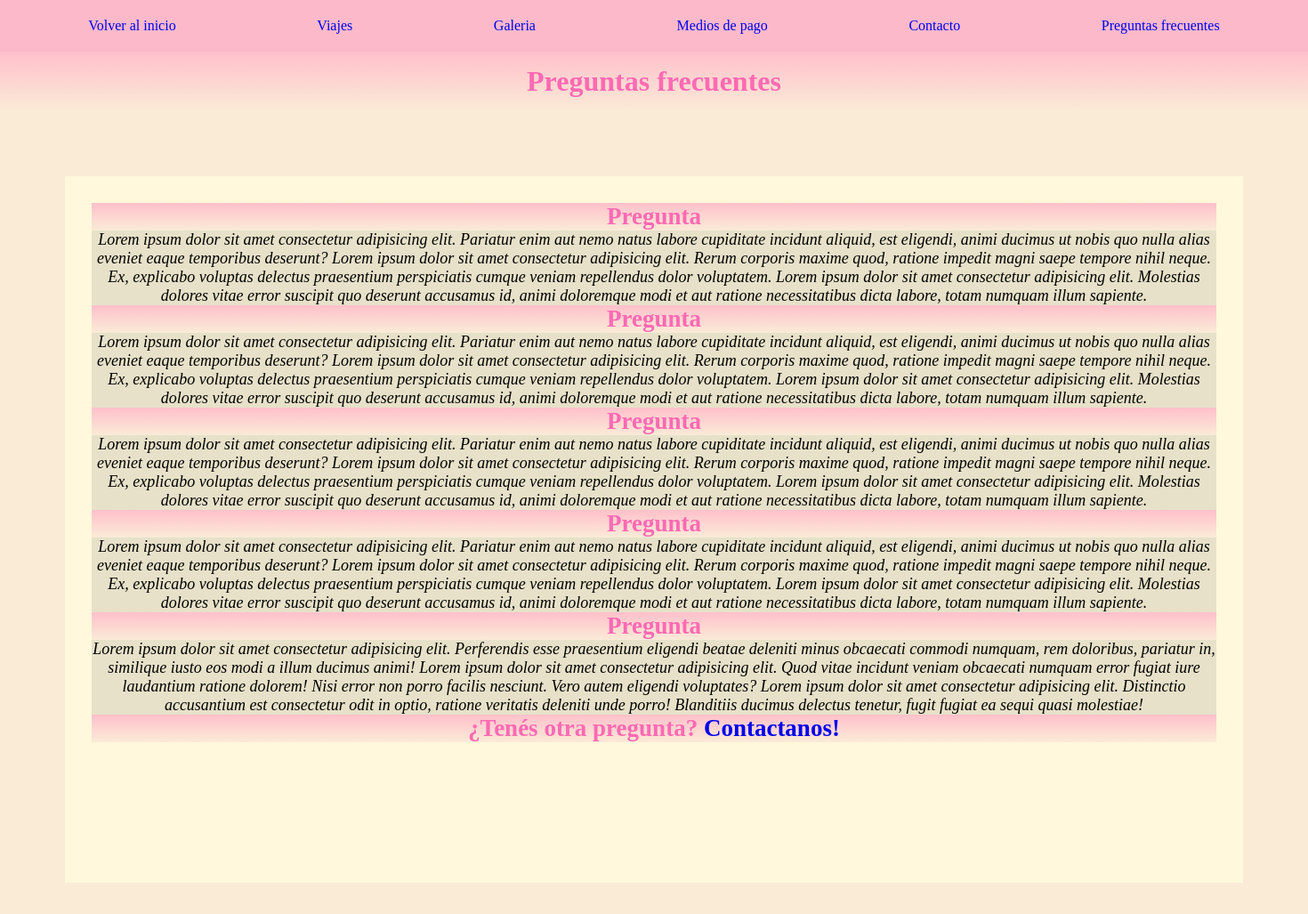
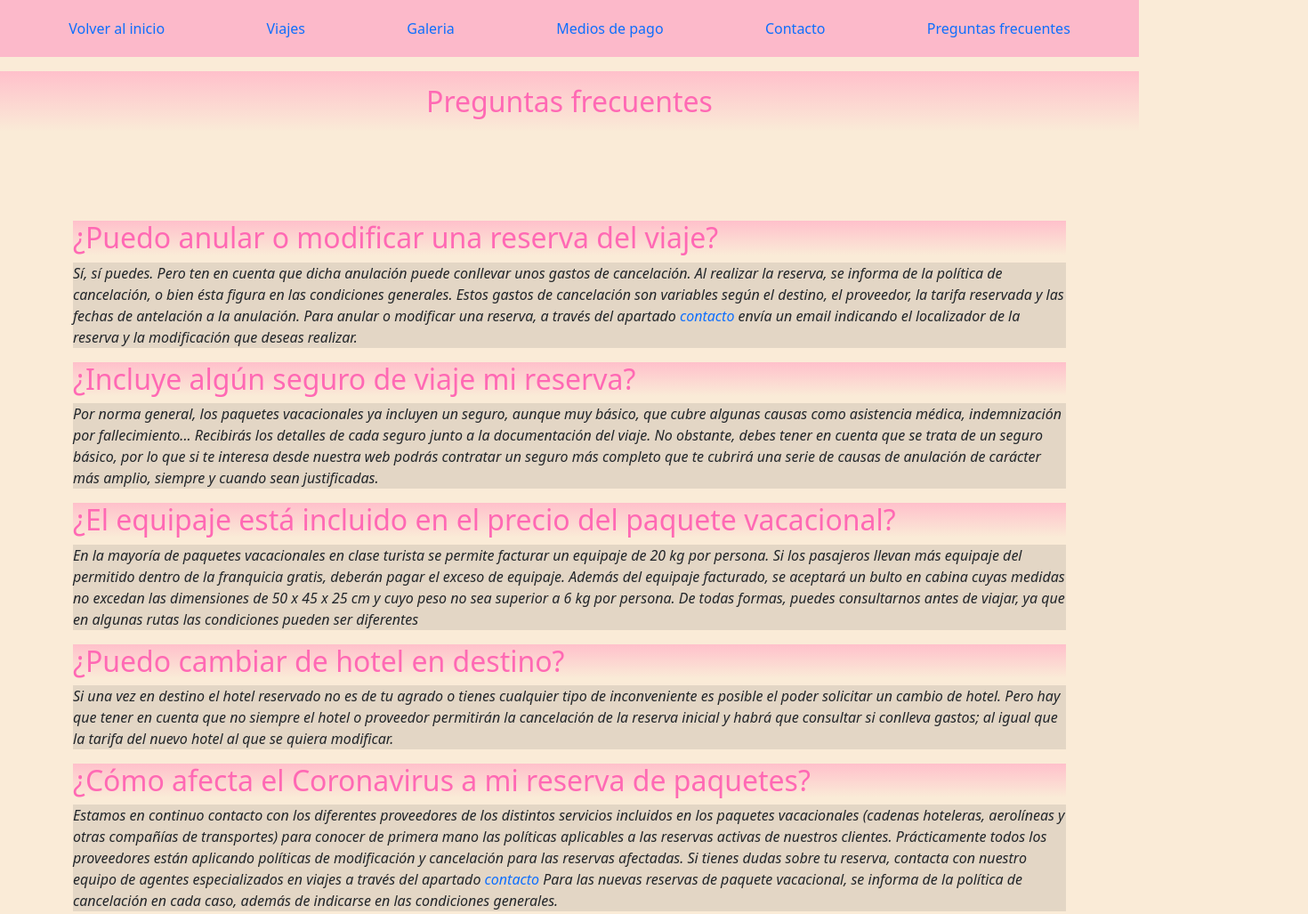
Before and after one commit to mariavictoriairazabal/idea-irazabal, a plain HTML site: page pages/preguntas.html in a window 1280 px wide. Shown: the top 1027 px of the page at 89% size, 1470 px wide, since content can reach past the window. Drawn offline with nearby package versions, Linux system fonts and the light colour scheme.

Commit message:
actualizacion de contenido + bootstrap

```diff
--- a/pages/preguntas.html
+++ b/pages/preguntas.html
@@ -5,6 +5,7 @@
     <meta http-equiv="X-UA-Compatible" content=link"IE=edge">
     <meta name="viewport" content="width=device-width, initial-scale=1.0">
 
+    <link rel="stylesheet" href="https://cdn.jsdelivr.net/npm/bootstrap@5.2.0/dist/css/bootstrap.min.css">
     <link rel="stylesheet" href="../style/style.css">
 
     <title>Preguntas frecuentes</title>
@@ -24,26 +25,40 @@
     </header>
     <main>
         <h1 class="align">Preguntas frecuentes</h1>
-            <div class="caja2">
+            <div class="container">
             <article>
-                <h2>Pregunta</h2>
-                <p>Lorem ipsum dolor sit amet consectetur adipisicing elit. Pariatur enim aut nemo natus labore cupiditate incidunt aliquid, est eligendi, animi ducimus ut nobis quo nulla alias eveniet eaque temporibus deserunt? Lorem ipsum dolor sit amet consectetur adipisicing elit. Rerum corporis maxime quod, ratione impedit magni saepe tempore nihil neque. Ex, explicabo voluptas delectus praesentium perspiciatis cumque veniam repellendus dolor voluptatem. Lorem ipsum dolor sit amet consectetur adipisicing elit. Molestias dolores vitae error suscipit quo deserunt accusamus id, animi doloremque modi et aut ratione necessitatibus dicta labore, totam numquam illum sapiente.</p>
+                <h2>¿Puedo anular o modificar una reserva del viaje?</h2>
+                <p>Sí, sí puedes. Pero ten en cuenta que dicha anulación puede conllevar unos gastos de cancelación. Al realizar la reserva, se informa de la política de cancelación, o bien ésta figura en las condiciones generales.
+                    Estos gastos de cancelación son variables según el destino, el proveedor, la tarifa reservada y las fechas de antelación a la anulación.
+
+                    Para anular o modificar una reserva, a través del apartado <a href="./contacto.html">contacto</a> envía un email indicando el localizador de la reserva y la modificación que deseas realizar.</p>
             </article>
             <article>
-                <h2>Pregunta</h2>
-                <p>Lorem ipsum dolor sit amet consectetur adipisicing elit. Pariatur enim aut nemo natus labore cupiditate incidunt aliquid, est eligendi, animi ducimus ut nobis quo nulla alias eveniet eaque temporibus deserunt? Lorem ipsum dolor sit amet consectetur adipisicing elit. Rerum corporis maxime quod, ratione impedit magni saepe tempore nihil neque. Ex, explicabo voluptas delectus praesentium perspiciatis cumque veniam repellendus dolor voluptatem. Lorem ipsum dolor sit amet consectetur adipisicing elit. Molestias dolores vitae error suscipit quo deserunt accusamus id, animi doloremque modi et aut ratione necessitatibus dicta labore, totam numquam illum sapiente.</p>
+                <h2>¿Incluye algún seguro de viaje mi reserva?</h2>
+                <p>Por norma general, los paquetes vacacionales ya incluyen un seguro, aunque muy básico, que cubre algunas causas como asistencia médica, indemnización por fallecimiento... Recibirás los detalles de cada seguro junto a la documentación del viaje.
+
+                    No obstante, debes tener en cuenta que se trata de un seguro básico, por lo que si te interesa desde nuestra web podrás contratar un seguro más completo que te cubrirá una serie de causas de anulación de carácter más amplio, siempre y cuando sean justificadas.</p>
             </article>
             <article>
-                <h2>Pregunta</h2>
-                <p>Lorem ipsum dolor sit amet consectetur adipisicing elit. Pariatur enim aut nemo natus labore cupiditate incidunt aliquid, est eligendi, animi ducimus ut nobis quo nulla alias eveniet eaque temporibus deserunt? Lorem ipsum dolor sit amet consectetur adipisicing elit. Rerum corporis maxime quod, ratione impedit magni saepe tempore nihil neque. Ex, explicabo voluptas delectus praesentium perspiciatis cumque veniam repellendus dolor voluptatem. Lorem ipsum dolor sit amet consectetur adipisicing elit. Molestias dolores vitae error suscipit quo deserunt accusamus id, animi doloremque modi et aut ratione necessitatibus dicta labore, totam numquam illum sapiente.</p>
+                <h2>¿El equipaje está incluido en el precio del paquete vacacional?</h2>
+                <p>En la mayoría de paquetes vacacionales en clase turista se permite facturar un equipaje de 20 kg por persona. Si los pasajeros llevan más equipaje del permitido dentro de la franquicia gratis, deberán pagar el exceso de equipaje.
+
+                    Además del equipaje facturado, se aceptará un bulto en cabina cuyas medidas no excedan las dimensiones de 50 x 45 x 25 cm y cuyo peso no sea superior a 6 kg por persona.
+
+                    De todas formas, puedes consultarnos antes de viajar, ya que en algunas rutas las condiciones pueden ser diferentes</p>
             </article>
             <article>
-                <h2>Pregunta</h2>
-                <p>Lorem ipsum dolor sit amet consectetur adipisicing elit. Pariatur enim aut nemo natus labore cupiditate incidunt aliquid, est eligendi, animi ducimus ut nobis quo nulla alias eveniet eaque temporibus deserunt? Lorem ipsum dolor sit amet consectetur adipisicing elit. Rerum corporis maxime quod, ratione impedit magni saepe tempore nihil neque. Ex, explicabo voluptas delectus praesentium perspiciatis cumque veniam repellendus dolor voluptatem. Lorem ipsum dolor sit amet consectetur adipisicing elit. Molestias dolores vitae error suscipit quo deserunt accusamus id, animi doloremque modi et aut ratione necessitatibus dicta labore, totam numquam illum sapiente.</p>
+                <h2>¿Puedo cambiar de hotel en destino?</h2>
+                <p>Si una vez en destino el hotel reservado no es de tu agrado o tienes cualquier tipo de inconveniente es posible el poder solicitar un cambio de hotel.
+
+                Pero hay que tener en cuenta que no siempre el hotel o proveedor permitirán la cancelación de la reserva inicial y habrá que consultar si conlleva gastos; al igual que la tarifa del nuevo hotel al que se quiera modificar.</p>
             </article>
             <article>
-                <h2>Pregunta</h2>
-                <p>Lorem ipsum dolor sit amet consectetur adipisicing elit. Perferendis esse praesentium eligendi beatae deleniti minus obcaecati commodi numquam, rem doloribus, pariatur in, similique iusto eos modi a illum ducimus animi! Lorem ipsum dolor sit amet consectetur adipisicing elit. Quod vitae incidunt veniam obcaecati numquam error fugiat iure laudantium ratione dolorem! Nisi error non porro facilis nesciunt. Vero autem eligendi voluptates? Lorem ipsum dolor sit amet consectetur adipisicing elit. Distinctio accusantium est consectetur odit in optio, ratione veritatis deleniti unde porro! Blanditiis ducimus delectus tenetur, fugit fugiat ea sequi quasi molestiae!</p>
+                <h2>¿Cómo afecta el Coronavirus a mi reserva de paquetes?</h2>
+                <p>Estamos en continuo contacto con los diferentes proveedores de los distintos servicios incluidos en los paquetes vacacionales (cadenas hoteleras, aerolíneas y otras compañías de transportes) para conocer de primera mano las políticas aplicables a las reservas activas de nuestros clientes. Prácticamente todos los proveedores están aplicando políticas de modificación y cancelación para las reservas afectadas.
+
+                    Si tienes dudas sobre tu reserva, contacta con nuestro equipo de agentes especializados en viajes a través del apartado <a href="./contacto.html">contacto</a>
+                    Para las nuevas reservas de paquete vacacional, se informa de la política de cancelación en cada caso, además de indicarse en las condiciones generales.</p>
             <h2>¿Tenés otra pregunta?<a href="contacto.html"> Contactanos!</a></h2>
             </article>
         </div>
@@ -51,5 +66,6 @@
     <footer>
         <a href="#">Volver hacia arriba</a>
     </footer>
+    <script src="https://cdn.jsdelivr.net/npm/bootstrap@5.2.0/dist/js/bootstrap.bundle.min.js"> </script>
 </body>
 </html>
--- a/style/style.css
+++ b/style/style.css
@@ -384,3 +384,24 @@ footer{
 .shangai_img{
     width: 90%;
 }
+
+th:hover{
+    background-color: rgba(255, 105, 180, 0.39);
+    transition-duration: 2s;
+}
+
+td:hover{
+    background-color: rgba(255, 105, 180, 0.39);
+    transition-duration: 2s;
+}
+
+
+.menu:hover{
+    background-color: rgba(255, 105, 180, 0.39);
+    transition-duration: 2s;
+}
+
+fieldset{
+    background-image: url(../resources/sunset.jpg);
+    color: white;
+}
```
Also changed, not shown: pages/contacto.html (+4 -2 lines), pages/galeria.html (+2 -0 lines), pages/pagos.html (+9 -4 lines).
